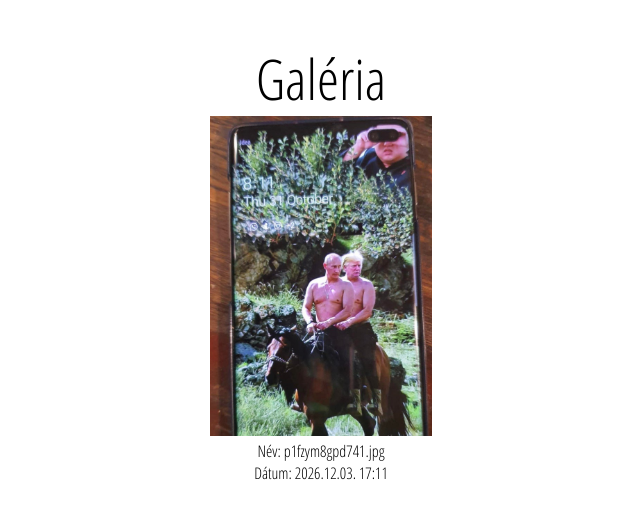
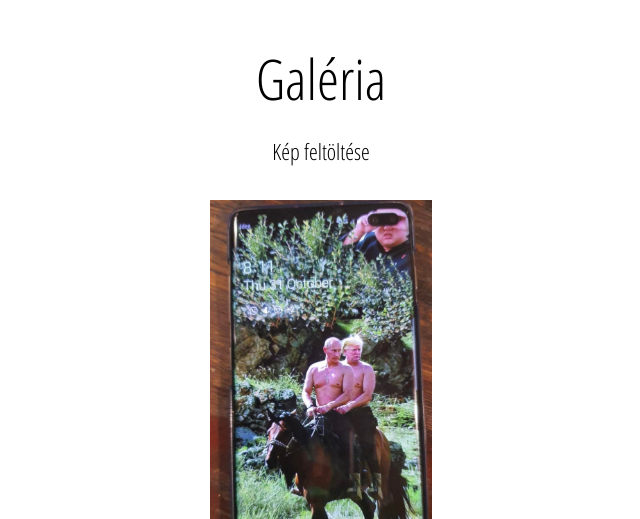
Before and after one commit to djsall/webprog-beadando, a PHP site: page /index.php?page=gallery in a window 1280 px wide. Shown: the top 519 px of the page, without its empty margins (319-959 px from the left). Run offline with PHP 8.4, Linux system fonts and the light colour scheme.

Commit message:
finished uploading and displaying images

```diff
--- a/css/main.css
+++ b/css/main.css
@@ -92,6 +92,15 @@ body {
 	min-width: 10vh;
 	max-height: 40vh;
 }
+.upload-link {
+	font-size: 3.8vh;
+
+	margin: 2.5vh 0 4vh 0;
+	border-bottom: 1px solid gray;
+}
+.upload-link:hover {
+	border-bottom: 1px solid black;
+}
 @media screen and (min-width: 361px) {
 	.form {
 		width: 25vh;
@@ -117,4 +126,13 @@ body {
 		min-width: 10vw;
 		max-height: 40vh;
 	}
+	.upload-link {
+		font-size: 2.8vh;
+
+		margin: 2.5vh 0 4vh 0;
+		border-bottom: 1px solid transparent;
+	}
+	.upload-link:hover {
+		border-bottom: 1px solid black;
+	}
 }
--- a/sites/gallery.php
+++ b/sites/gallery.php
@@ -20,6 +20,7 @@ include("./sites/header.php");
 ?>
 <div class="gallery">
 	<p class="bannerText">Galéria</p>
+	<a class="upload-link" href="./index.php?page=upload">Kép feltöltése</a>
 	<?php
 	arsort($pictures);
 	foreach ($pictures as $file => $date) {
```
